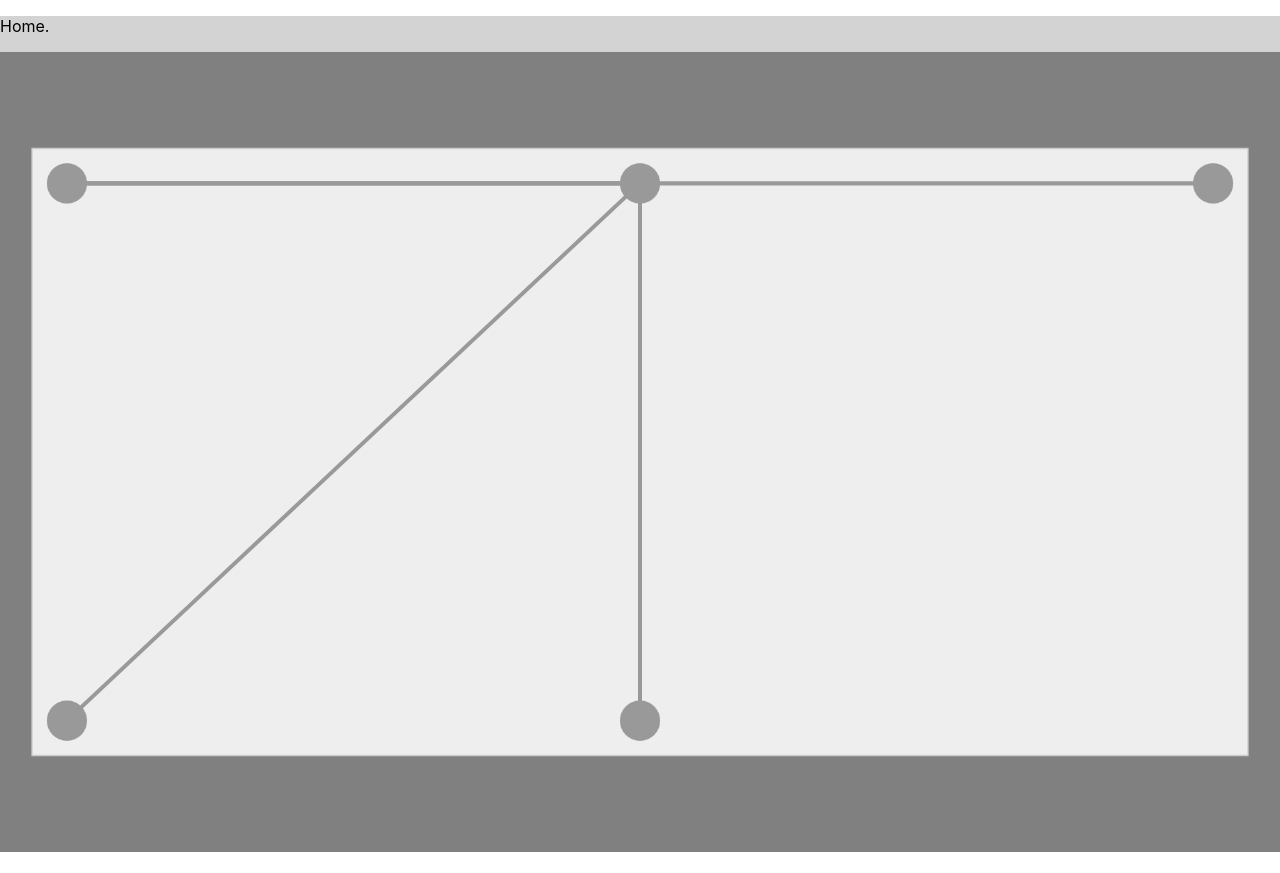
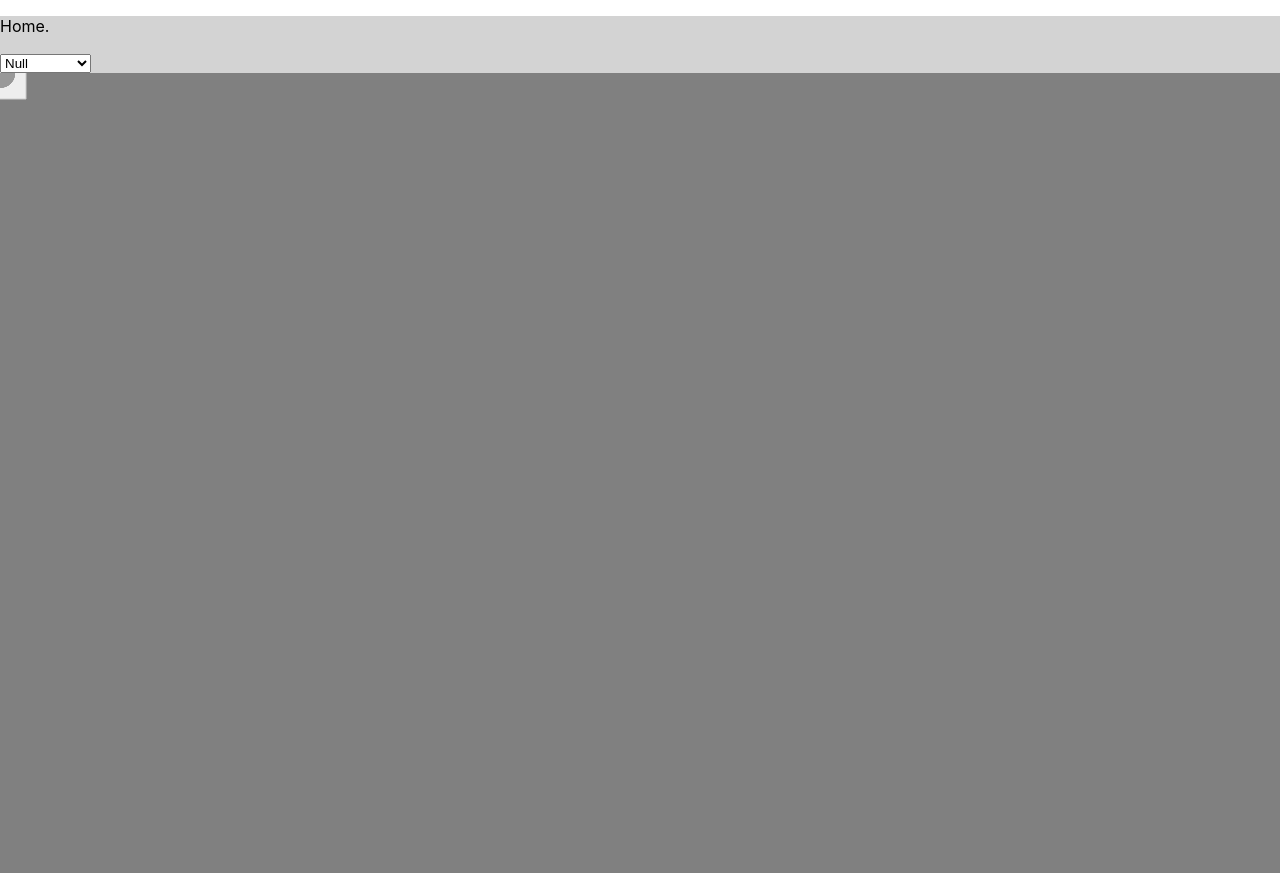
Before and after one commit to COnion505/react-cytoscape, a React (Create React App) app in the folder frontend/react/react-cytoscape/: page / in a window 1280 px wide. Before the commit the page ends 852 px from the top, so only its background shows below. Built offline with nearby package versions, Linux system fonts and the light colour scheme.

Commit message:
layoutOptions選択コンボボックスを追加

```diff
--- a/frontend/react/react-cytoscape/src/Cytoscape.tsx
+++ b/frontend/react/react-cytoscape/src/Cytoscape.tsx
@@ -1,7 +1,5 @@
 import cytoscape from "cytoscape";
-import React, { useEffect, useRef } from "react";
-import ReactDOM from "react-dom";
-import { FormControl, InputLabel, MenuItem, Select } from "@mui/material";
+import { useEffect, useRef } from "react";
 import { useState } from "react";
 
 enum LayoutOptions {
@@ -16,6 +14,7 @@ enum LayoutOptions {
 }
 
 function CyCompo() {
+    const [layout, setLayout] = useState(LayoutOptions.Null);
     const elements = [
             { data: { id: "parent" } },
             { data: { id: "one", label: "Node 1", parent: "parent" }, position: { x: 0, y: 0 } },
@@ -31,21 +30,42 @@ function CyCompo() {
 
     const cyEleRef = useRef<HTMLDivElement>(null);
 
-        useEffect(() => {
-            const cyInstance = cytoscape({
+    useEffect(() => {
+        const cyInstance = cytoscape({
             container: cyEleRef.current,
             elements: elements,
             style: [],
-            layout: { name: LayoutOptions.Grid },
+            layout: {
+                name: layout,
+            },
+            boxSelectionEnabled: true,
+            wheelSensitivity: 0.3,
         });
 
         return () => {
             cyInstance.destroy();
         };
-    }, []);
+    }, [layout]);
 
     return (
-        <div ref={cyEleRef} style={{ width: "100%", height: "100%", background: "gray" }} />
+        <>
+            <select
+                value={layout}
+                onChange={(e) => setLayout(e.target.value as LayoutOptions)}
+            >
+                <option value={LayoutOptions.Null}>Null</option>
+                <option value={LayoutOptions.Random}>Random</option>
+                <option value={LayoutOptions.Preset}>Preset</option>
+                <option value={LayoutOptions.Grid}>Grid</option>
+                <option value={LayoutOptions.Circle}>Circle</option>
+                <option value={LayoutOptions.Concentric}>Concentric</option>
+                <option value={LayoutOptions.Breadthfirst}>Breadthfirst</option>
+                <option value={LayoutOptions.Cose}>Cose</option>
+            </select>
+
+            <div ref={cyEleRef} style={{ width: "100%", height: "100%", background: "gray" }} />
+        </>
+
     );
 }
 
```
